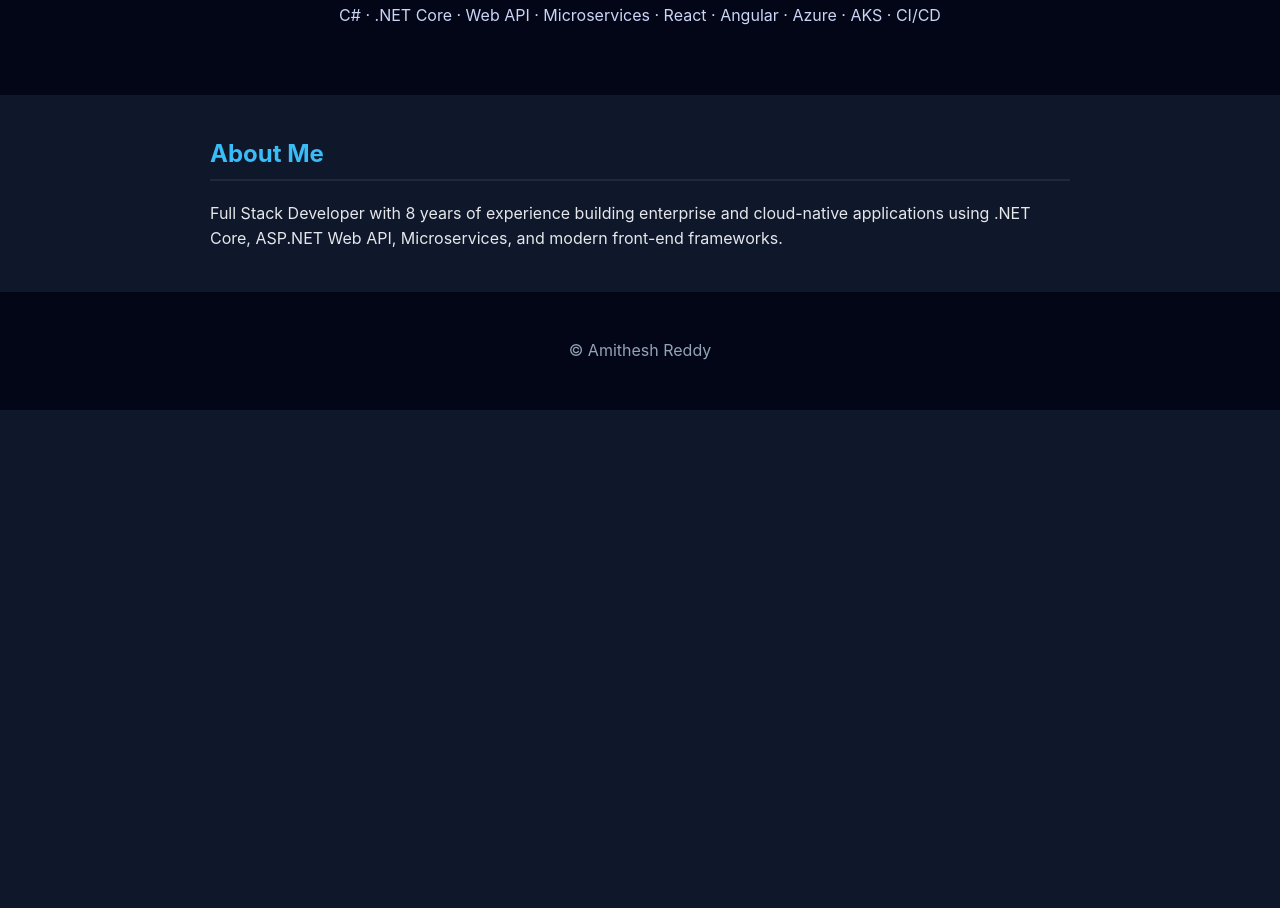
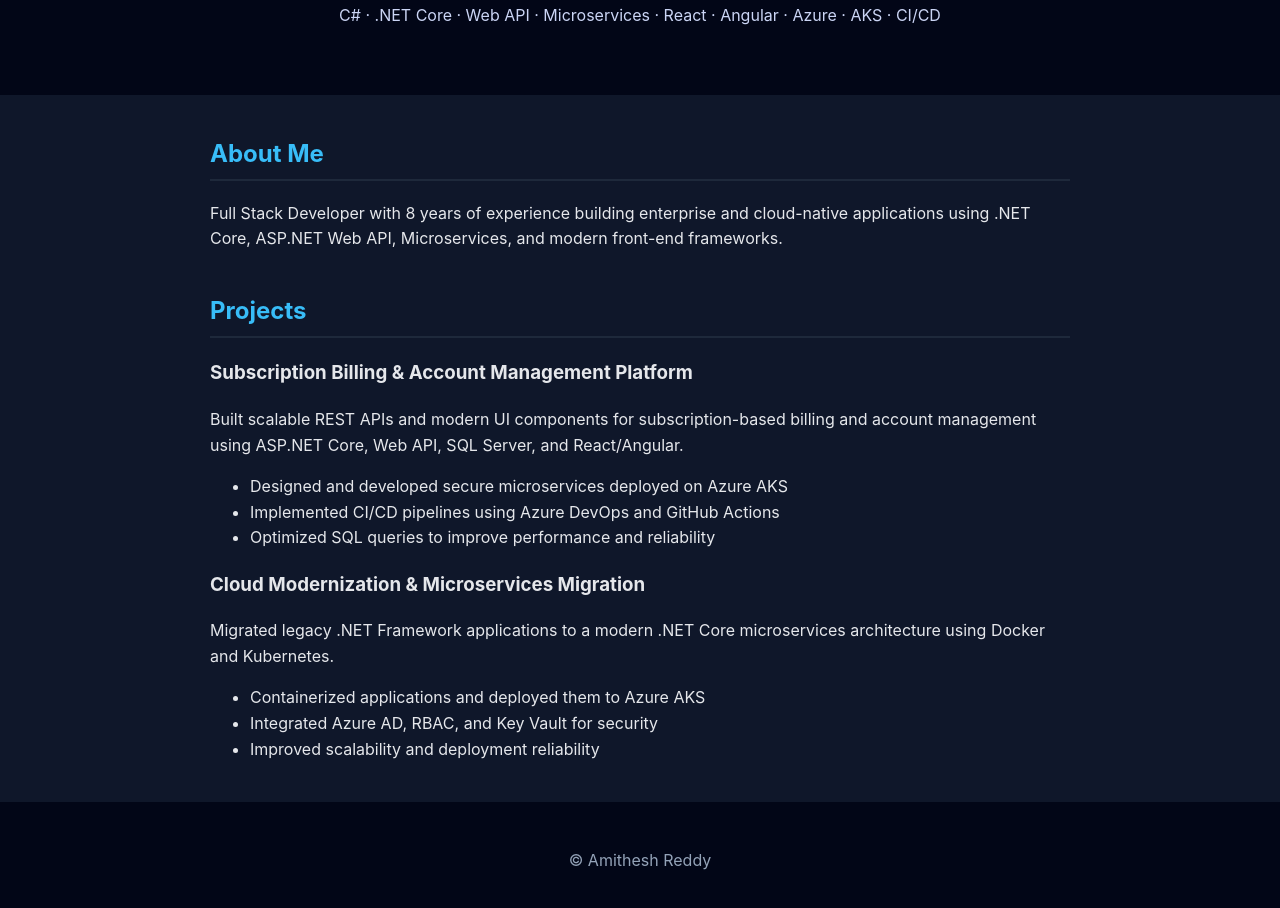
Before and after one commit to amith1622/amithesh-reddy-portfolio, a plain HTML site: page index.html in a window 1280 px wide. Shown: the part 194-1102 px from the top of the page. Before the commit the page ends 800 px from the top, so only its background shows below. Drawn offline with Linux system fonts and the light colour scheme.

Commit message:
index.html

```diff
--- a/index.html
+++ b/index.html
@@ -20,6 +20,36 @@
       applications using .NET Core, ASP.NET Web API, Microservices, and modern front-end frameworks.
     </p>
   </section>
+<section>
+  <h2>Projects</h2>
+
+  <div>
+    <h3>Subscription Billing & Account Management Platform</h3>
+    <p>
+      Built scalable REST APIs and modern UI components for subscription-based
+      billing and account management using ASP.NET Core, Web API, SQL Server,
+      and React/Angular.
+    </p>
+    <ul>
+      <li>Designed and developed secure microservices deployed on Azure AKS</li>
+      <li>Implemented CI/CD pipelines using Azure DevOps and GitHub Actions</li>
+      <li>Optimized SQL queries to improve performance and reliability</li>
+    </ul>
+  </div>
+
+  <div>
+    <h3>Cloud Modernization & Microservices Migration</h3>
+    <p>
+      Migrated legacy .NET Framework applications to a modern .NET Core
+      microservices architecture using Docker and Kubernetes.
+    </p>
+    <ul>
+      <li>Containerized applications and deployed them to Azure AKS</li>
+      <li>Integrated Azure AD, RBAC, and Key Vault for security</li>
+      <li>Improved scalability and deployment reliability</li>
+    </ul>
+  </div>
+</section>
 
   <footer>
     <p>© <span id="year"></span> Amithesh Reddy</p>
```
